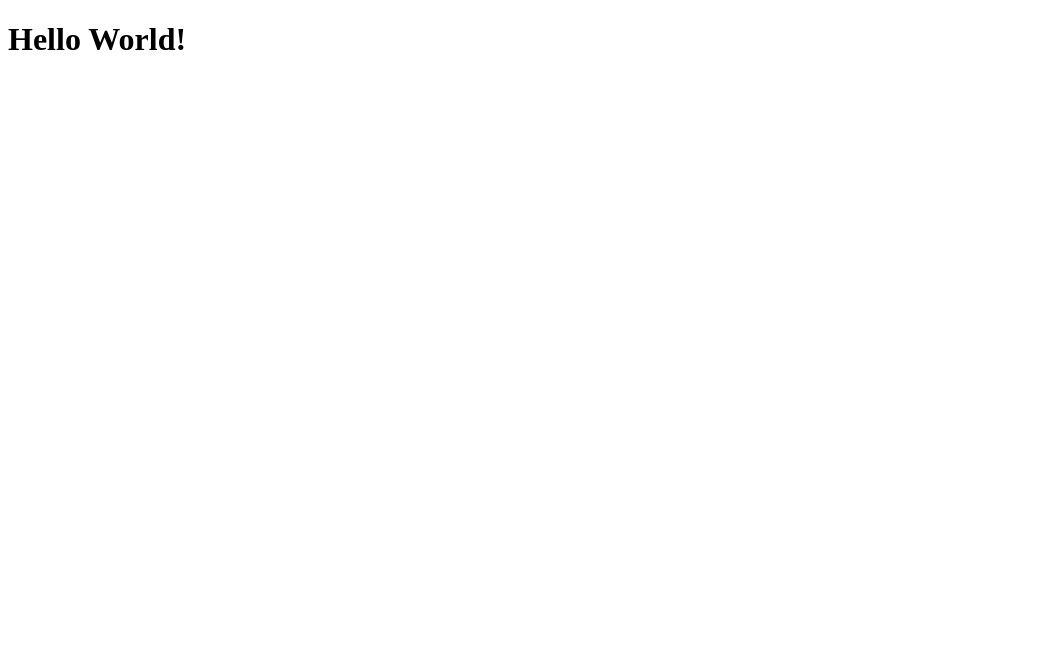
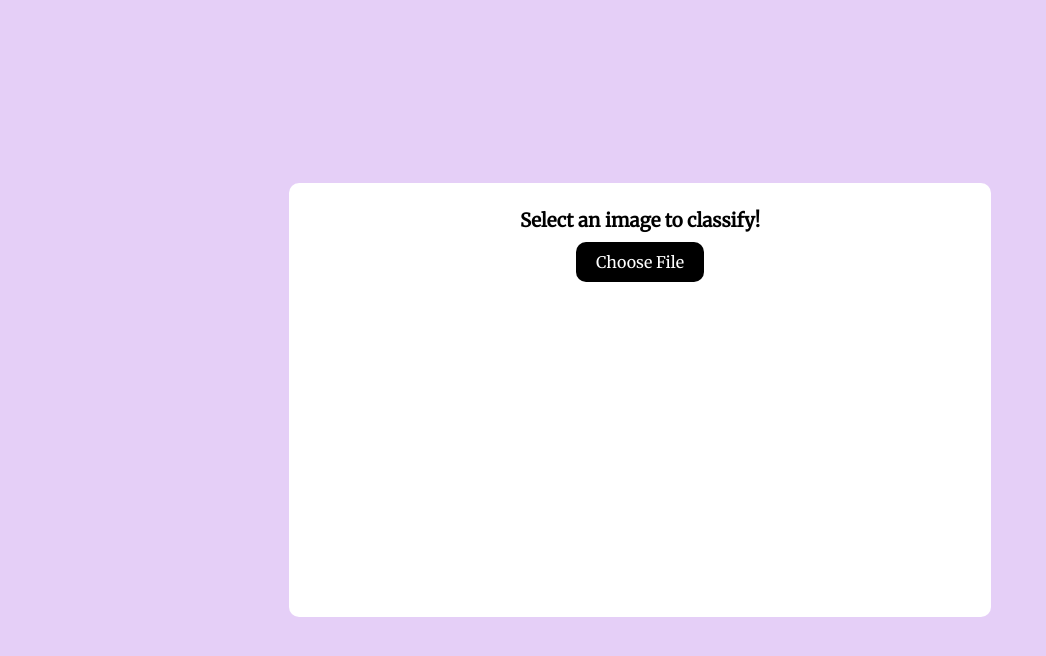
Before and after one commit to SotaNoniwa/Image-Classification-App, a React (Create React App) app in the folder client/: page / in a window 1280 px wide. Shown: the top 656 px of the page, without its empty margins (0-1046 px from the left). Built offline with nearby package versions, Linux system fonts and the light colour scheme.

Commit message:
implement functions i.g. selecting and uploading an image

```diff
--- a/client/package.json
+++ b/client/package.json
@@ -6,6 +6,7 @@
     "@testing-library/jest-dom": "^5.17.0",
     "@testing-library/react": "^13.4.0",
     "@testing-library/user-event": "^13.5.0",
+    "axios": "^1.5.0",
     "react": "^18.2.0",
     "react-dom": "^18.2.0",
     "react-router-dom": "^6.16.0",
--- a/client/public/index.html
+++ b/client/public/index.html
@@ -5,6 +5,15 @@
   <meta charset="utf-8" />
   <meta name="viewport" content="width=device-width, initial-scale=1" />
   <title>Template</title>
+  <link rel="stylesheet" href="./styles.css">
+  <!-- Font -->
+  <link rel="preconnect" href="https://fonts.googleapis.com">
+  <link rel="preconnect" href="https://fonts.gstatic.com" crossorigin>
+  <link href="https://fonts.googleapis.com/css2?family=Libre+Baskerville&family=Merriweather&family=Montserrat:wght@400;900&family=Ubuntu&display=swap"
+        rel="stylesheet">
+  <!-- Google font icon -->
+  <link rel="stylesheet"
+        href="https://fonts.googleapis.com/css2?family=Material+Symbols+Outlined:opsz,wght,FILL,GRAD@40,400,0,0" />
 </head>
 
 <body>
--- /dev/null
+++ b/client/public/styles.css
@@ -0,0 +1,95 @@
+html {
+    height: 100%;
+}
+
+* {
+    margin: 0;
+    font-family: 'Merriweather', serif;
+}
+
+body {
+    background-color: #E5CFF7;
+}
+
+header {
+    background-color: purple;
+    padding: 16px 32px;
+    box-shadow: 0 0 10px 0 rgba(0, 0, 0, 0.3);
+    width: -webkit-fill-available;
+    position: fixed;
+}
+
+header h1 {
+    color: #fff;
+    font-weight: 200;
+}
+
+#main {
+    width: 100%;
+    height: 100vh;
+    display: flex;
+    align-items: center;
+    justify-content: center;
+}
+
+#app {
+    background-color: #fff;
+    display: flex;
+    flex-direction: column;
+    padding: 2vw 4vw;
+    width: 90%;
+    min-height: 383px;
+    max-width: 600px;
+    border-radius: 10px;
+    text-align: center;
+}
+
+#app>div {
+    margin-bottom: 20px;
+}
+
+#app img {
+    width: 400px;
+    display: block;
+    margin: 30px auto;
+    border-radius: 10px;
+    box-shadow: 2px 2px 5px 2px purple;
+}
+
+div.prediction {
+    font-size: 32px;
+    font-weight: bold;
+    text-align: center;
+    border: 3px solid violet;
+    margin: 20px auto;
+    width: fit-content;
+    min-width: 200px;
+    border-radius: 3px;
+
+}
+
+#imageForm label {
+    cursor: pointer;
+    background-color: black;
+    color: #ffffff;
+    padding: 10px 20px;
+    border-radius: 10px;
+}
+
+#imageForm input {
+    opacity: 0;
+    position: absolute;
+    z-index: -1;
+}
+
+/* iPhone X || 375 x 812 || Default */
+@media only screen and (max-width: 812px) {
+    header {
+        font-size: 12px;
+        padding: 12px 20px;
+    }
+
+    #app img {
+        width: 200px;
+    }
+}
--- a/client/src/components/Home.js
+++ b/client/src/components/Home.js
@@ -1,10 +1,54 @@
-import React from "react";
+import { React, useState } from "react";
+import axios from "axios";
 
 function Home() {
 
+    const [file, setFile] = useState();
+    const [prediction, setPrediction] = useState("");
+
+    // handle selecting an image
+    function handleChange(event) {
+        console.log(event.target.files);
+        setFile(URL.createObjectURL(event.target.files[0]));
+    }
+
+    // handle submitting the image
+    async function onSubmit(event) {
+        try {
+            // send POST request to API server with file data
+            const res = await axios.post("<your base URL>/predict", file);
+
+            console.log(res.data);
+
+            // update prediction to display it on screen
+            setPrediction(res.data);
+        } catch (err) {
+            console.log(err);
+        }
+    }
+
     return (
         <div>
-            <h1>Hello World!</h1>
+            <section id="main">
+                <div id="app">
+                    <div>
+                        <h3>Select an image to classify!</h3>
+                    </div>
+                    <form id="imageForm" enctype="multipart/form-data" method="POST" onSubmit={onSubmit}>
+                        <label for="imageFile">Choose File</label>
+                        <input id="imageFile" name="file" type="file" onChange={handleChange} />
+                        {file && (
+                            <>
+                                <img src={file} alt="selected" />
+                                <label for="classifyImage">Classify Image</label>
+                                <input id="classifyImage" type="submit" />
+                            </>
+                        )}
+                        {prediction !== "" &&
+                            <div class="prediction">{prediction}</div>}
+                    </form>
+                </div>
+            </section>
         </div>
     );
 }
```
Also changed, not shown: 1 other file (tests, documents, lock files or other folders).
